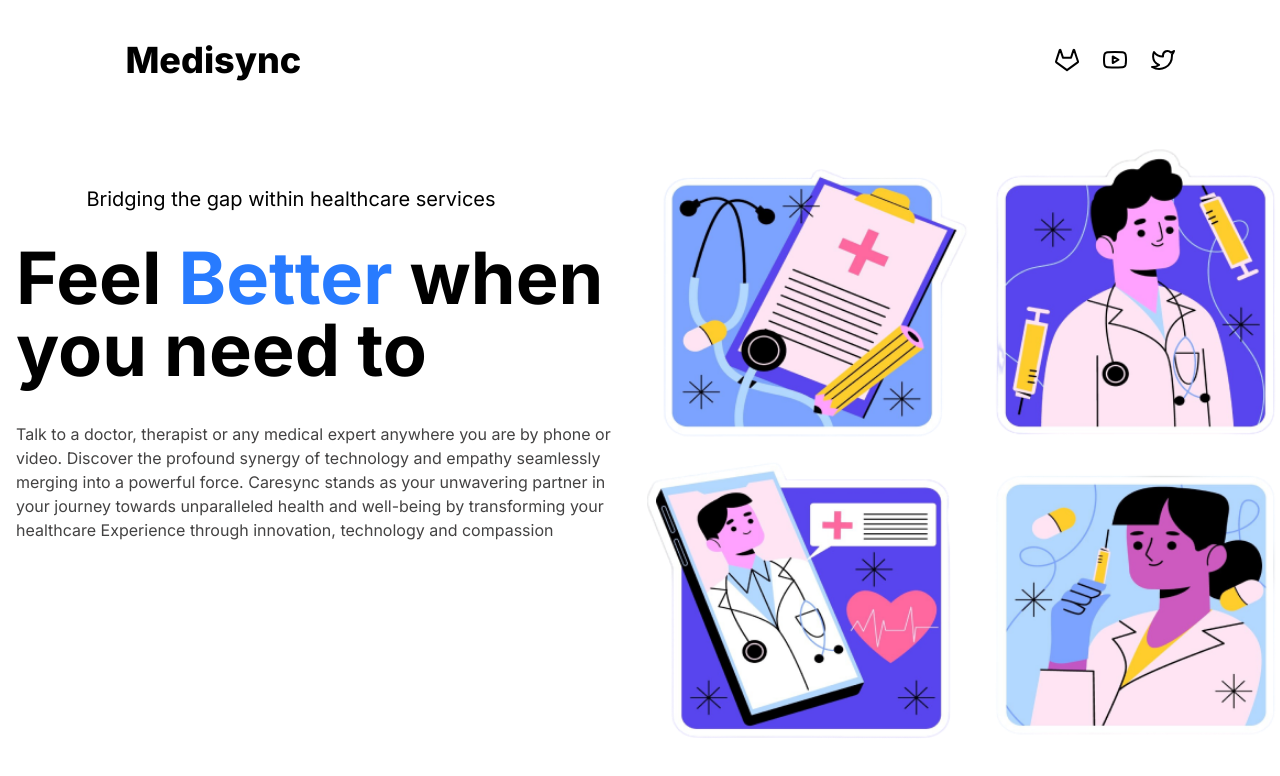
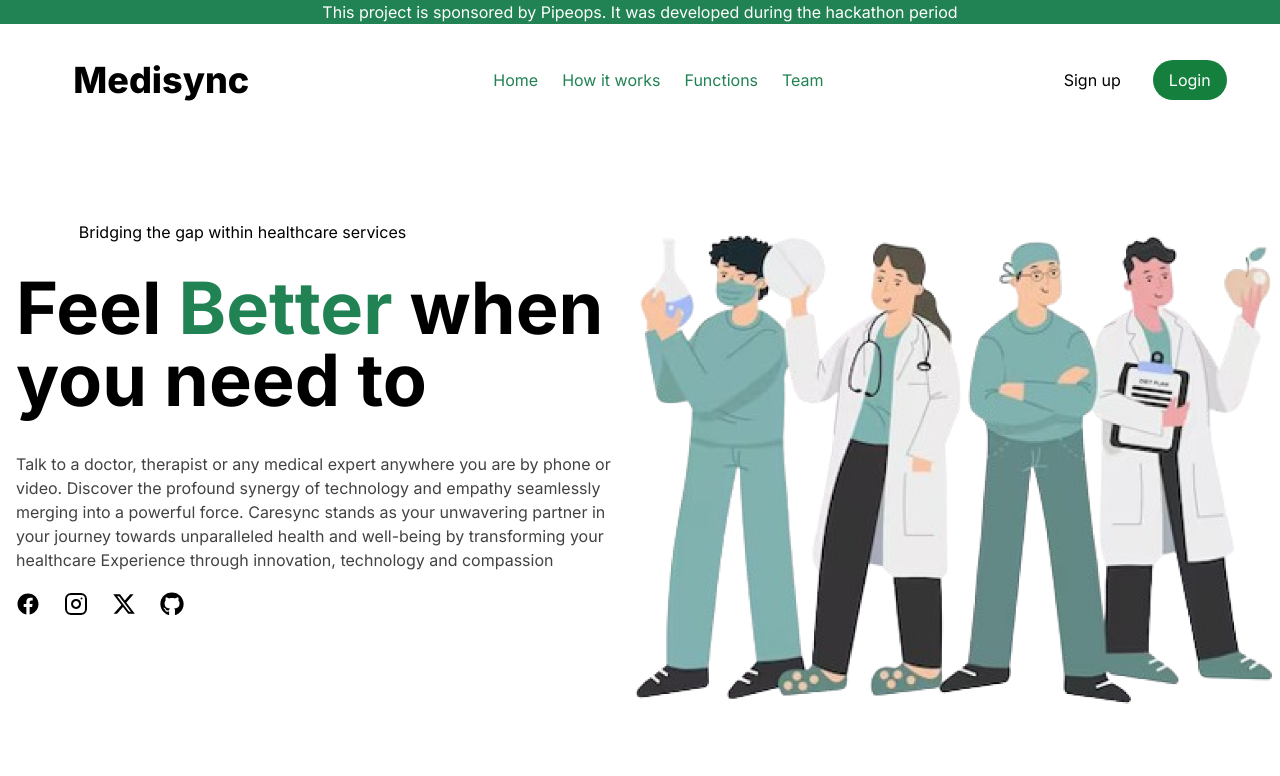
Before and after one commit to Adedoyin-Emmanuel/medsync, a Next.js app: page / in a window 1280 px wide. Shown: the top 776 px of the page. Built offline with nearby package versions, Linux system fonts and the light colour scheme.

Commit message:
Feat: Finished Desktop landing page

```diff
--- a/app/components/Layout/index.jsx
+++ b/app/components/Layout/index.jsx
@@ -3,7 +3,7 @@
 const Layout = ({ className = "", children, ...others }) => {
   return (
     <section
-      className={`w-full md:my-5 md:items-start flex flex-col overflow-x-hidden ${className}`}
+      className={`w-full md:items-start flex flex-col overflow-x-hidden ${className}`}
       {...others}
     >
       {children}
--- a/app/components/Navbar/index.jsx
+++ b/app/components/Navbar/index.jsx
@@ -36,23 +36,41 @@
   ];
 
   return (
-    <nav className="w-screen flex items-center md:justify-center justify-between md:flex-row flex-col py-5 overflow-x-hidden z-10">
+    <>
+    <p style={{backgroundColor:"#218353",padding:"8px 0px;",textAlign:"center",width:'100%',color:"#fff",fontSize:"16px"}}>This project is sponsored by  Pipeops. It was developed during the hackathon period</p>
+    <nav className="w-11/12 mx-auto flex items-center md:justify-between justify-between md:flex-row flex-col py-5 overflow-x-hidden z-10">
       <h2 className="font-extrabold text-4xl text-secondary mx-5 md:flex items-center hidden cursor-pointer">
         <Link href="/">Medisync</Link>
       </h2>
+      <section className="hidden md:flex items-end justify-end  overflow-x-hidden space-x-6">
+      <Link href="/" className=" block my-6" style={{color:"#218353"}}>
+      Home
+          </Link>
+          <Link href="/about" className=" block my-6" style={{color:"#218353"}}>
+          How it works
+          </Link>
+          <Link href="/functions" className=" block my-6" style={{color:"#218353"}}>
+          Functions
 
-      <section className="hidden md:flex items-end justify-end w-4/6 overflow-x-hidden space-x-6">
-        {navItems.map((navItem, index) => (
-          <Link href={navItem.link} key={index}>
-            {navItem.element}
           </Link>
-        ))}
+          <Link href="/Team" className=" block my-6" style={{color:"#218353"}}>
+          Team
+
+          </Link>
+      </section>
+      <section className="hidden md:flex items-end justify-end overflow-x-hidden space-x-4">
+      <button class="hover:bg-blue-700 text-black py-2 px-4 rounded-full"  style={{fontSize:"16px", backgroundColor:"#F2F3F5;"}}>
+  Sign up
+</button>
+<button class="bg-green-700 hover:bg-blue-700 text-white  py-2 px-4 rounded-full"  style={{fontSize:"16px"}}>
+  Login
+</button>
       </section>
 
       <section className="md:hidden flex w-full flex-col">
         <section className="header flex w-full items-center justify-between">
           <h2 className="font-extrabold text-secondary text-2xl mx-5">
-            <Link href="/">Caresync</Link>
+            <Link href="/">Medsync</Link>
           </h2>
 
           <section
@@ -88,6 +106,7 @@
         </section>
       </section>
     </nav>
+    </>
   );
 };
 
--- a/app/globals.css
+++ b/app/globals.css
@@ -4,4 +4,6 @@
 
 body{
   background: #fff;
+  max-width: 1440px;
+  margin: auto;
 }
--- a/app/page.js
+++ b/app/page.js
@@ -1,36 +1,72 @@
 import Layout from "./components/Layout";
 import Navbar from "./components/Navbar";
+import { IoLogoFacebook } from "react-icons/io5";
+import { LuInstagram } from "react-icons/lu";
+import { FaXTwitter } from "react-icons/fa6";
+import { FaGithub } from "react-icons/fa";
+
+// import {  } from "react-icons/fa";
 import Link from "next/link";
 
 export default function Home() {
+  const navItemsClassname = "h-6 w-6 text-accent transition-color hover:text-secondary";
+  const navItems = [
+    {
+      link: "https://gitlab.com/adedoyin-emmanuel/caresync",
+      element: <IoLogoFacebook className={navItemsClassname} />,
+    },
+    {
+      link: "/",
+      element: <LuInstagram className={navItemsClassname} />,
+    },
+    {
+      link: "/",
+      element: <FaXTwitter className={navItemsClassname} />,
+    },
+    {
+      link: "/",
+      element: <FaGithub className={navItemsClassname} />,
+    },
+  ];
   return (
     <section>
       <Layout>
         <Navbar />
         <section className="m-auto w-full">
-          <div className="container mx-auto py-5 md:py-16 px-4  flex items-center justify-center lg:flex lg:items-start overflow-x-hidden">
+          <div className="container mx-auto py-5 md:py-16 px-4 space-x-10 flex items-center justify-center lg:flex lg:items-start overflow-x-hidden" style={{ display: "flex", alignItems: "center;" }}>
             <div className="lg:w-1/2  mt-4 lg:mt-18">
-            <p  className="p-1 w-11/12 text-center rounded-full mb-6" style={{backgroundColor:"#F2F3F5;",fontSize:"20px"}}>
-            Bridging the gap within healthcare services
-            </p>
+              <p className="p-1 w-9/12 text-center rounded-full mb-6" style={{ backgroundColor: "#F2F3F5;", fontSize: "16px" }}>
+                Bridging the gap within healthcare services
+              </p>
               <h1 className="md:text-7xl text-5xl  font-bold  mb-4">
-              Feel <span style={{ color: '#287BFF' }}>Better</span> when you need to
+                Feel <span style={{ color: '#218353' }}>Better</span> when you need to
               </h1>
-              <p className=" py-5" style={{ color: '#434242' }} >
-              Talk to a doctor, therapist or any medical  expert anywhere you are by phone or video. Discover the profound synergy of technology and empathy seamlessly merging into a powerful force. Caresync stands as your unwavering partner in your journey towards unparalleled health and well-being by transforming your healthcare Experience through innovation, technology and compassion
+              <p className=" py-5" style={{ color: '#434242',fontSize:"16px" }} >
+                Talk to a doctor, therapist or any medical  expert anywhere you are by phone or video. Discover the profound synergy of technology and empathy seamlessly merging into a powerful force. Caresync stands as your unwavering partner in your journey towards unparalleled health and well-being by transforming your healthcare Experience through innovation, technology and compassion
               </p>
-
+              <section className="md:flex m-auto overflow-x-hidden space-x-6">
+        {navItems.map((navItem, index) => {
+          return (
+            <Link href={navItem.link} key={index}>
+              {navItem.element}
+            </Link>
+          );
+        })}
+      </section>
             </div>
 
-            <div className="lg:w-1/2  lg:ml-12 flex items-center  justify-center">
+            <div className="lg:w-1/2  flex items-center  justify-center">
               <img
-                src="/home.png"
+                src="/hand-drawn-medical-sticker-set (2).png"
                 alt="doctors in lab coat"
                 className="transform scale-110"
               />
             </div>
           </div>
         </section>
+
+
+
       </Layout>
     </section>
   );
```
Also changed, not shown: public/hand-drawn-medical-sticker-set (2).png (added), public/home-green.png (added).
